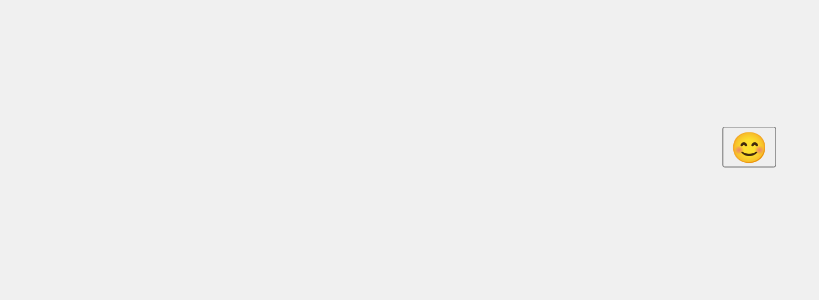
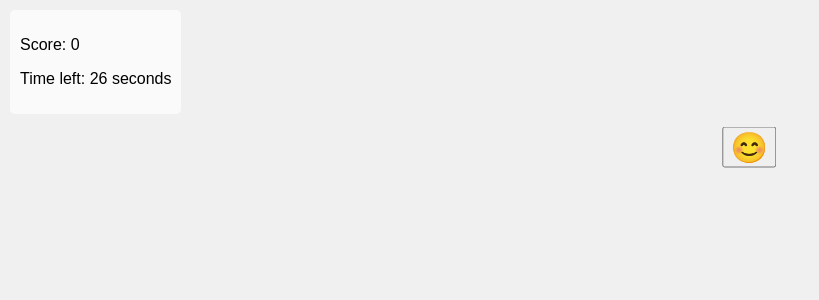
Before and after one commit to DoinJ/DoinJ.github.io, a Jekyll site: the page assets/games/catch-the-smiley.html, which Jekyll copies as it is, in a window 1280 px wide. Shown: the top 300 px of the page, without its empty margins (0-819 px from the left). Built offline with Jekyll 4.4.1, drawn with Linux system fonts in a browser that asks for light colours.

Commit message:
Update styles.css

```diff
--- a/assets/games/styles.css
+++ b/assets/games/styles.css
@@ -29,5 +29,5 @@
     background: rgba(255, 255, 255, 0.7); /* Semi-transparent background */
     padding: 10px;
     border-radius: 5px;
-    z-index: 0;
+    z-index: 1;
   }
```
